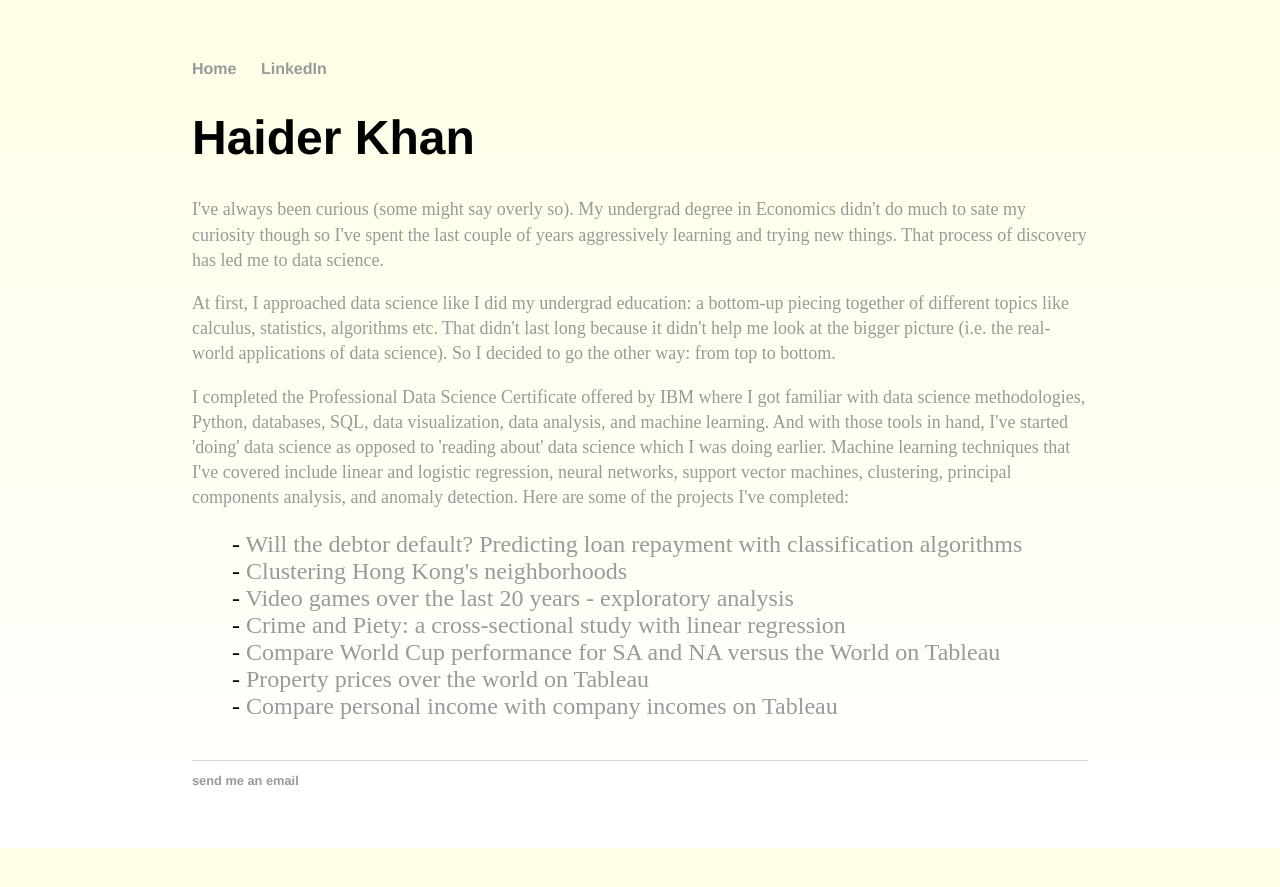
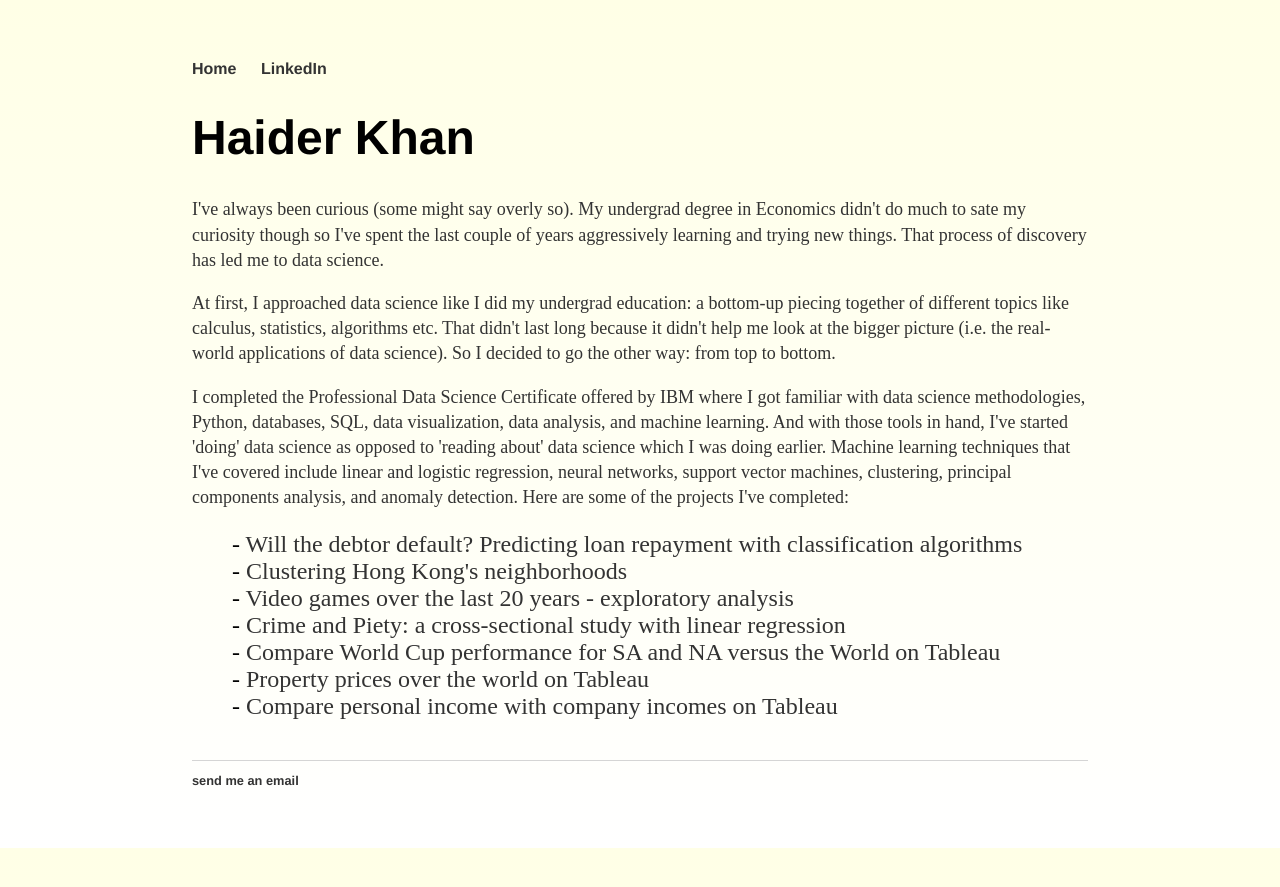
Before and after one commit to h2kh/h2kh.github.io, a Jekyll site: the page built from index.html, in a window 1280 px wide. Shown: the top 887 px of the page. Built offline with Jekyll 4.4.1, drawn with Linux system fonts in a browser that asks for light colours.

Commit message:
Update main.css

```diff
--- a/css/main.css
+++ b/css/main.css
@@ -19,7 +19,7 @@ nav ul li, footer ul li {
 }
 a {
     text-decoration: none;
-    color: #999;
+    color: #333;
 }
 a:hover {
     text-decoration: underline;
@@ -31,7 +31,7 @@ h1 {
 p {
     font-size: 1.5em;
     line-height: 1.4em;
-    color: #999;
+    color: #333;
 }
 footer {
     border-top: 1px solid #d5d5d5;
```
